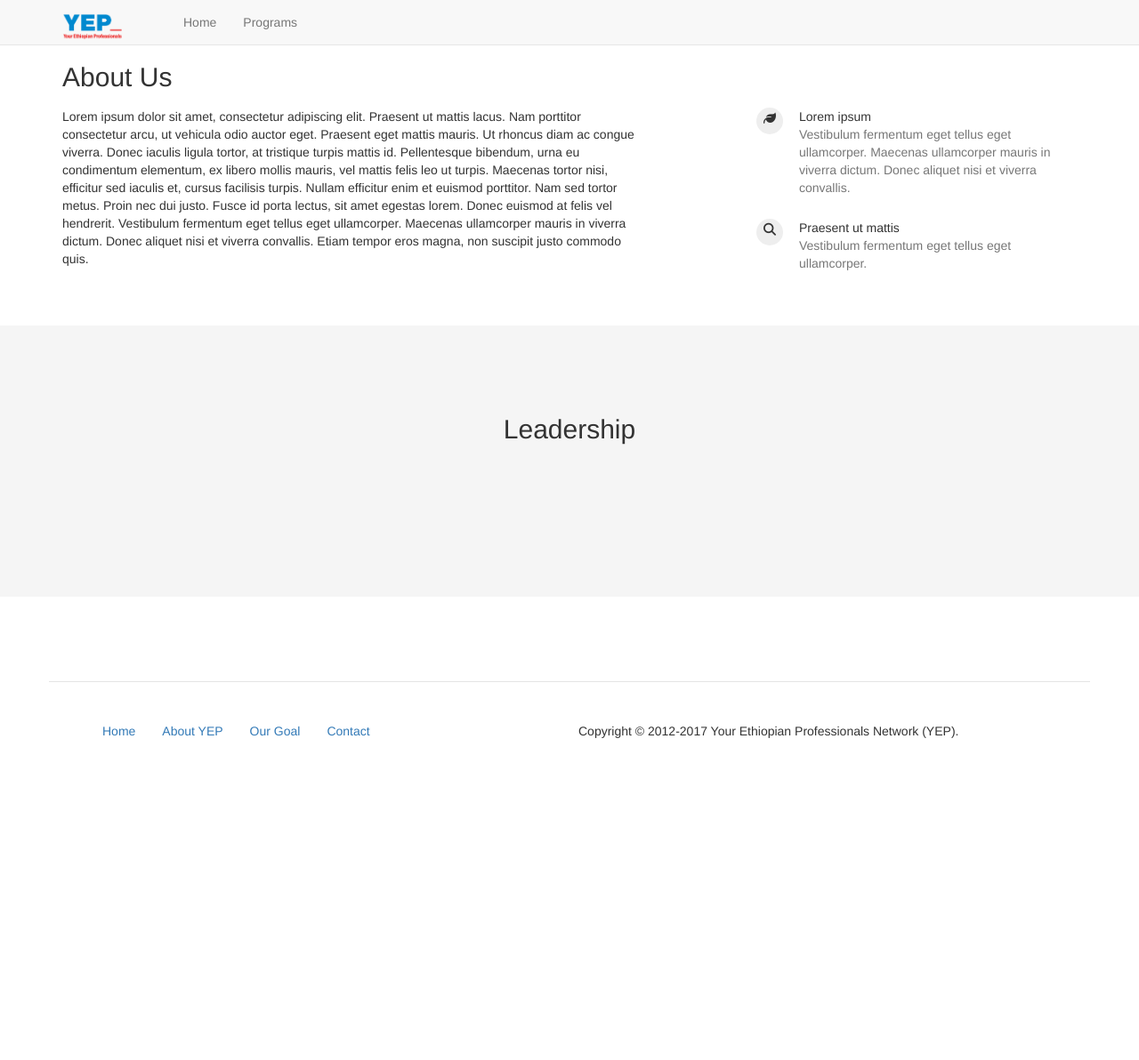
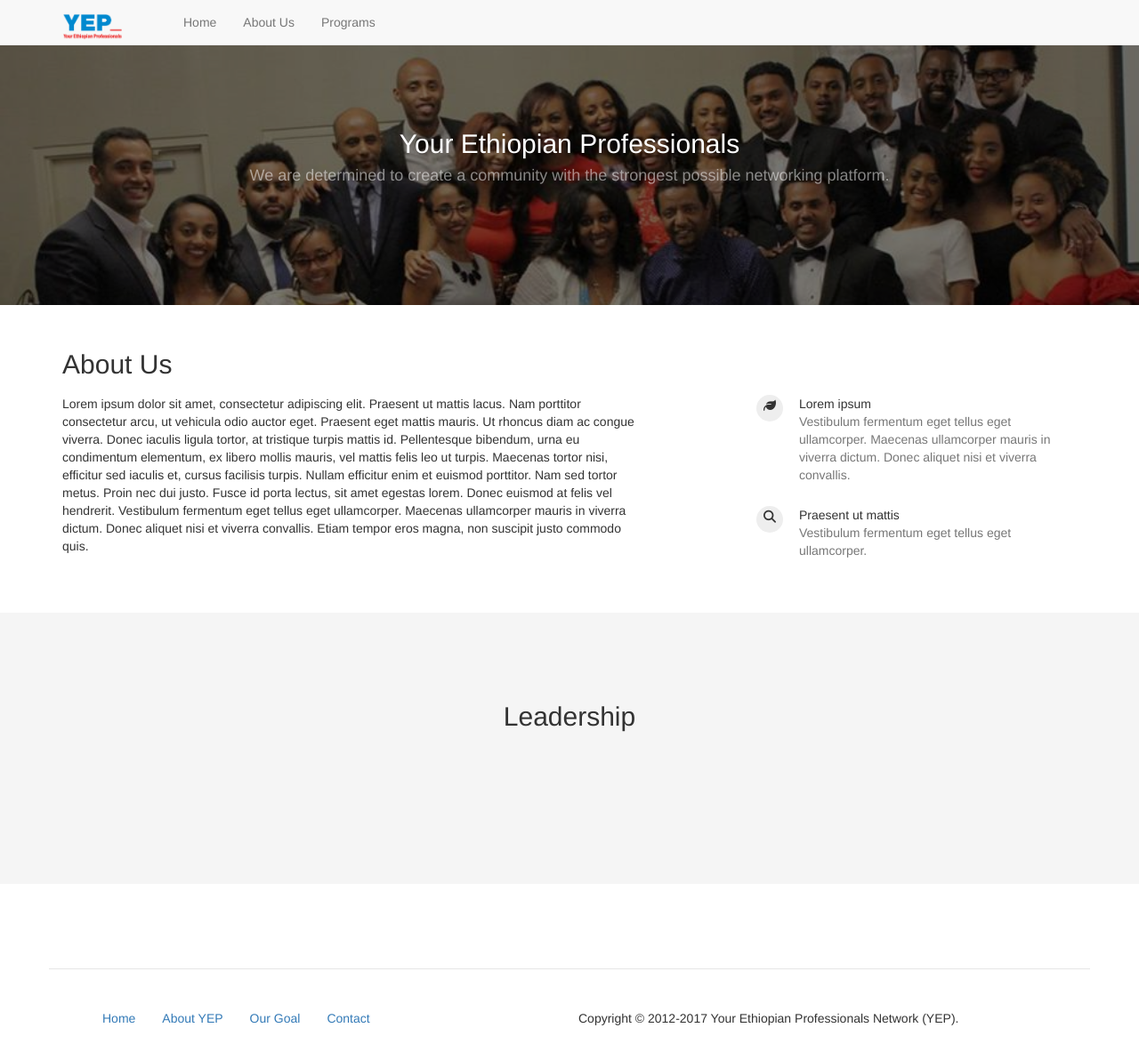
Before and after one commit to YEPNetwork/yepnetwork.github.io, a Jekyll site: the page built from about.html, in a window 1280 px wide and 1201 px high. Shown: the top 1192 px of the window at 89% size. Built offline with Jekyll 4.4.1, drawn with Linux system fonts in a browser that asks for light colours; nearby versions of some CDN libraries.

Commit message:
Updated about us.

```diff
--- a/_includes/header.html
+++ b/_includes/header.html
@@ -16,6 +16,7 @@
     <div class="collapse navbar-collapse" id="bs-example-navbar-collapse-1">
       <ul class="nav navbar-nav">
         <li><a href="/">Home</a></li>
+        <li><a href="/about">About Us</a></li>
         <li><a href="/programs">Programs</a></li>
       </ul>
       <ul class="nav navbar-nav navbar-right">
--- a/about.html
+++ b/about.html
@@ -5,6 +5,18 @@ header: About Us
 group: navigation
 permalink: /about/
 ---
+
+<div style="position: relative; background-image: url(/assets/images/team.jpg); background-size: cover; background-position: center -70px; background-attachment: fixed;">
+  <div style="position: absolute; top: 0; left: 0; bottom: 0; right: 0; background-color: rgba(0, 0, 0, 0.53)"></div>
+  <div style="padding: 125px 0; position: relative;">
+    <div class="container text-center">
+      <h2 style="color: #fff; margin-top: 0;">Your Ethiopian Professionals</h2>
+      <h4 style="color: #fff; font-weight: 400; opacity: .5;">
+        We are determined to create a community with the strongest possible networking platform.
+      </h4>
+    </div>
+  </div>
+</div>
 
 <div class="prose" style="background: #fff;">
   <div class="container" style="padding-top: 50px; padding-bottom: 50px;">
```
Also changed, not shown: assets/images/team.jpg (added).
